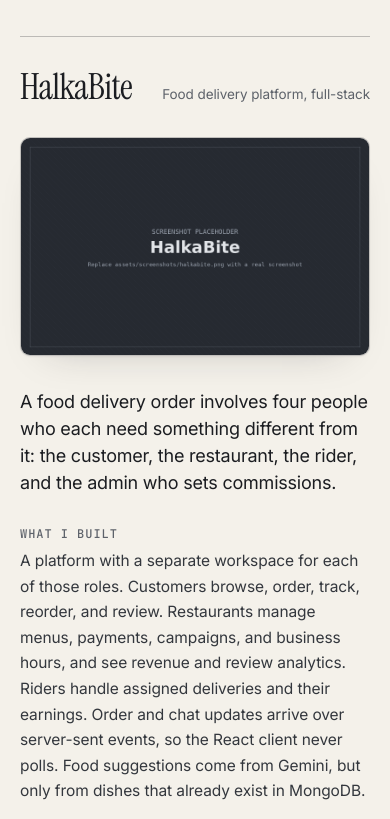
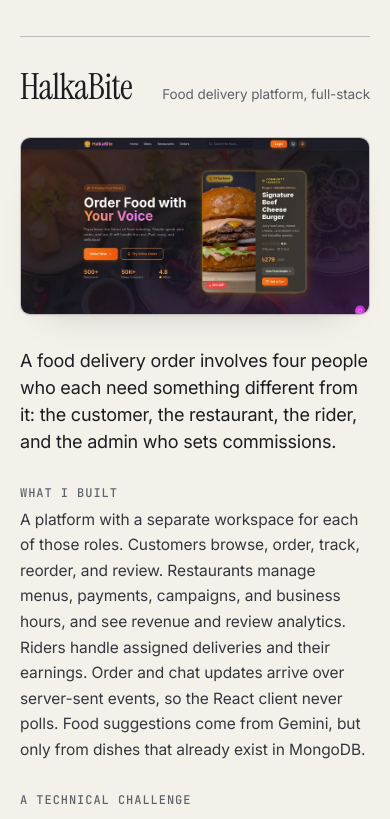
Before and after one commit to thowfique041/Portfolio, a plain HTML site: page index.html in a window 390 px wide. Shown: the part 5800-6619 px from the top of the page. Drawn offline with Linux system fonts and the light colour scheme.

Commit message:
Add real HalkaBite screenshot (WebP, responsive) with descriptive alt text

```diff
--- a/index.html
+++ b/index.html
@@ -324,10 +324,10 @@
               <p class="case-type">Food delivery platform, full-stack</p>
             </header>
             <figure class="case-media">
-              <!-- TODO (screenshot): replace assets/screenshots/halkabite.png with a real screenshot (16:10 works best)
-                   and update the alt text to describe what it shows. -->
-              <img class="shot" src="assets/screenshots/halkabite.png" width="1600" height="1000" loading="lazy"
-                decoding="async" alt="Screenshot of HalkaBite (placeholder until the real screenshot is added)">
+              <img class="shot" src="assets/screenshots/halkabite-1600.webp"
+                srcset="assets/screenshots/halkabite-800.webp 800w, assets/screenshots/halkabite-1600.webp 1600w"
+                sizes="(max-width: 900px) 92vw, 680px" width="1600" height="805" loading="lazy" decoding="async"
+                alt="HalkaBite home page: the headline “Order Food with Your Voice” with Order Now and Try Voice Order buttons, next to a featured Signature Beef Cheese Burger card priced at ৳279 with an Add to Cart button.">
             </figure>
             <div class="case-body">
               <p class="case-why">A food delivery order involves four people who each need something different from it:
--- a/style.css
+++ b/style.css
@@ -1049,13 +1049,11 @@ html.js .hero-foot {
 }
 
 .shot {
-  aspect-ratio: 16 / 10;
   background: var(--surface);
   border: 1px solid var(--line-strong);
   border-radius: var(--radius-lg);
   box-shadow: var(--shadow);
-  object-fit: cover;
-  object-position: top left;
+  height: auto;
   width: 100%;
 }
 
```
Also changed, not shown: assets/screenshots/halkabite-1600.webp (added), assets/screenshots/halkabite-800.webp (added), assets/screenshots/halkabite.png (deleted), 1 other file.
